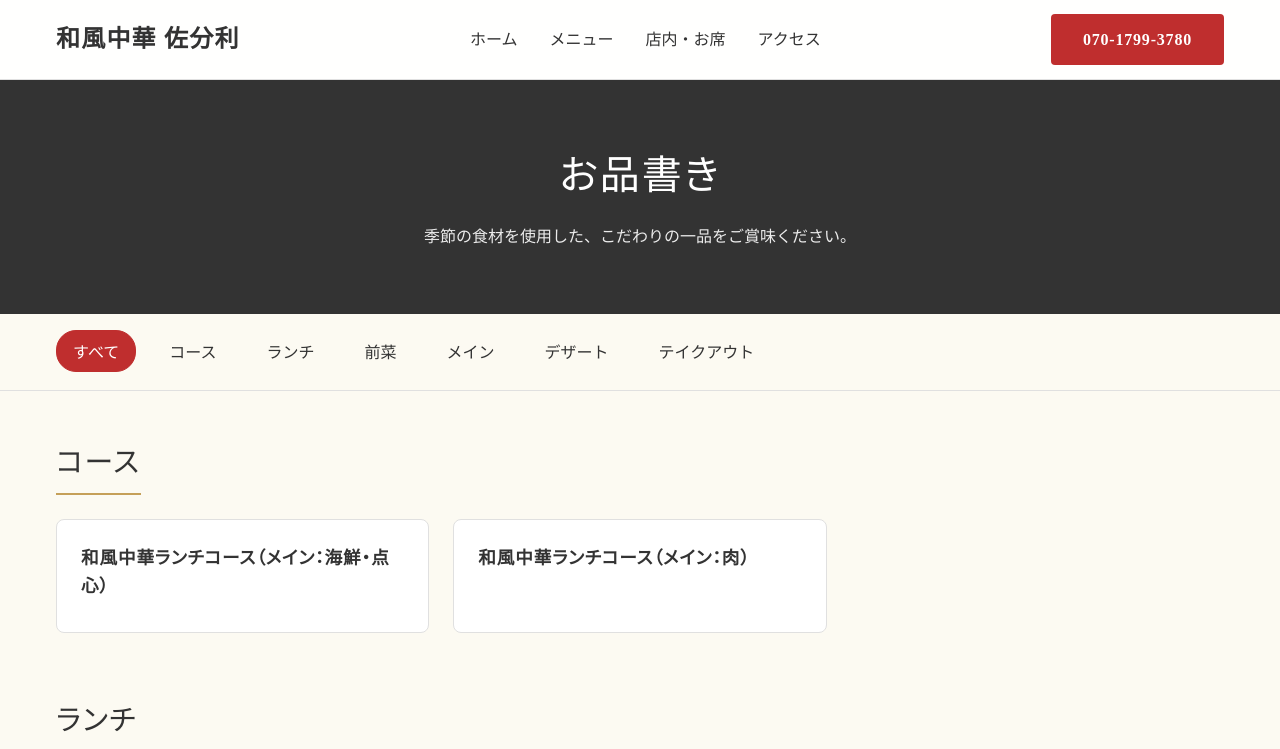
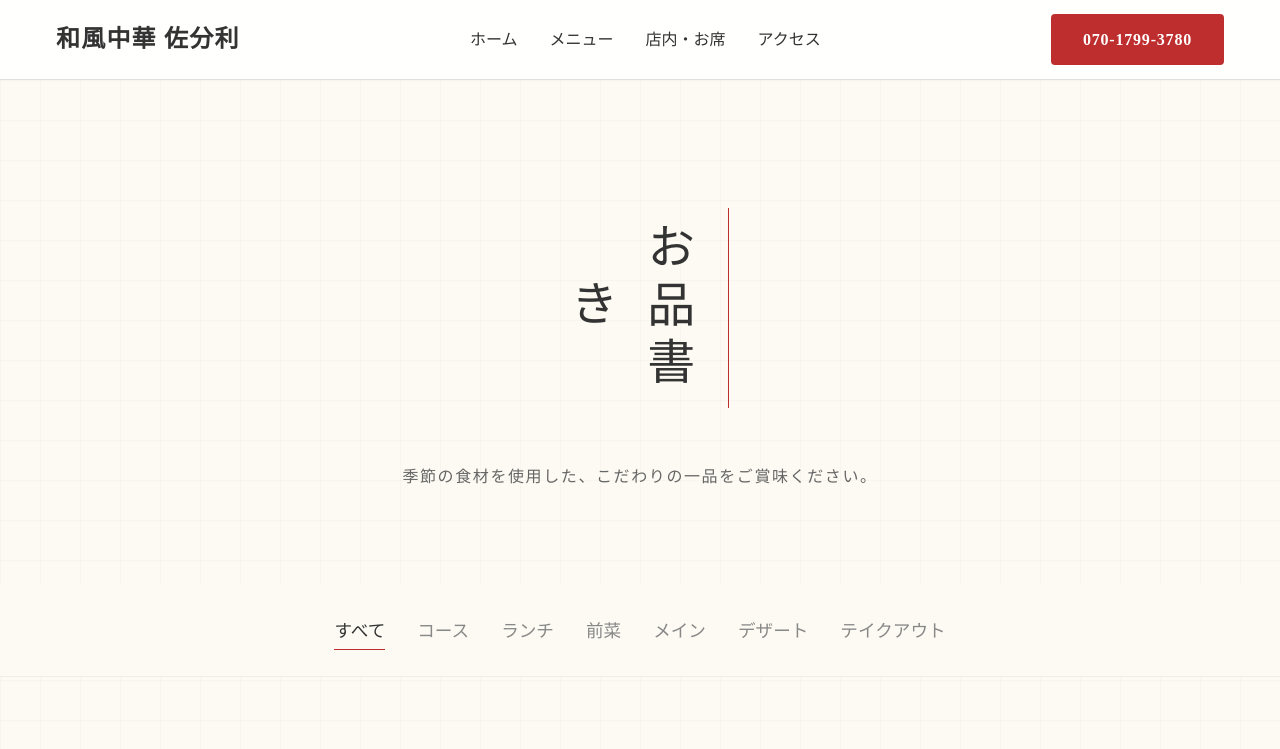
Before and after one commit to por-lgtm/saburi, a Next.js app: page /menu in a window 1280 px wide. Shown: the top 749 px of the page. Built offline with nearby package versions, Linux system fonts and the light colour scheme.

Commit message:
style: Redesign menu page with modern Japanese-Chinese aesthetic

```diff
--- a/src/app/menu/page.module.css
+++ b/src/app/menu/page.module.css
@@ -1,28 +1,67 @@
 .container {
     min-height: 100vh;
-    padding-bottom: 4rem;
+    padding-bottom: 6rem;
+    background-image:
+        linear-gradient(to right, rgba(0, 0, 0, 0.02) 1px, transparent 1px),
+        linear-gradient(to bottom, rgba(0, 0, 0, 0.02) 1px, transparent 1px);
+    background-size: 40px 40px;
+    /* Subtle grid pattern */
+    background-color: var(--c-white);
 }
 
 .header {
-    background-color: var(--c-black);
-    color: #fff;
-    padding: 4rem 1rem;
+    background-color: transparent;
+    /* Remove heavy black background */
+    color: var(--c-black);
+    padding: 8rem 1rem 6rem;
+    /* More top padding */
     text-align: center;
     margin-bottom: 0;
+    position: relative;
 }
 
 .title {
-    font-size: 2.5rem;
-    margin-bottom: 1rem;
+    font-size: 3rem;
+    margin-bottom: 2rem;
     font-family: var(--font-serif);
+    font-weight: 500;
+    letter-spacing: 0.2em;
+
+    /* Vertical writing style */
+    writing-mode: vertical-rl;
+    text-orientation: upright;
+    margin: 0 auto 2rem;
+    height: 200px;
+    /* Adjust height for vertical text */
+    display: inline-block;
+    border-right: 1px solid var(--c-red);
+    /* Vertical accent line next to title */
+    padding-right: 1.5rem;
 }
 
 .subtitle {
     font-size: 1rem;
-    opacity: 0.9;
+    color: #666;
+    font-family: var(--font-serif);
+    margin-top: 1rem;
+    letter-spacing: 0.1em;
 }
 
 .menuContent {
-    padding-top: 3rem;
+    padding-top: 4rem;
     min-height: 60vh;
+    max-width: 1000px;
+    /* Limit width for readability */
 }
+
+/* Mobile adjustments */
+@media (max-width: 768px) {
+    .header {
+        padding: 6rem 1rem 4rem;
+    }
+
+    .title {
+        font-size: 2.5rem;
+        height: 160px;
+    }
+}
--- a/src/components/Menu/CategoryNav.module.css
+++ b/src/components/Menu/CategoryNav.module.css
@@ -1,37 +1,49 @@
 .navWrapper {
   width: 100%;
-  background-color: var(--c-white);
-  border-bottom: 1px solid var(--c-gray-border);
+  background-color: rgba(252, 250, 242, 0.95);
+  /* Semi-transparent base color */
+  border-bottom: 1px solid rgba(0, 0, 0, 0.05);
   z-index: 100;
-  padding: 1rem 0;
+  padding: 1.5rem 0;
   transition: all 0.3s ease;
+  backdrop-filter: blur(5px);
 }
 
 .sticky {
   position: sticky;
   top: 0;
-  box-shadow: 0 2px 10px rgba(0, 0, 0, 0.05);
-  padding: 0.5rem 0;
+  box-shadow: 0 4px 20px rgba(0, 0, 0, 0.03);
+  padding: 1rem 0;
 }
 
 .nav {
   max-width: var(--content-width);
   margin: 0 auto;
   padding: 0 var(--sp-sm);
-  overflow-x: auto; /* Enable horizontal scroll on mobile */
+  overflow-x: auto;
   -webkit-overflow-scrolling: touch;
-  scrollbar-width: none; /* Hide scrollbar Firefox */
+  scrollbar-width: none;
 }
 
 .nav::-webkit-scrollbar {
-  display: none; /* Hide scrollbar Chrome/Safari */
+  display: none;
 }
 
 .navList {
   display: flex;
-  gap: 1rem;
+  gap: 2rem;
+  /* More spacing */
   white-space: nowrap;
-  padding-bottom: 2px; /* Prevent scrollbar overlay */
+  padding-bottom: 2px;
+  justify-content: center;
+  /* Center align on desktop */
+}
+
+/* On mobile, allow left align for scrolling */
+@media (max-width: 768px) {
+  .navList {
+    justify-content: flex-start;
+  }
 }
 
 .navItem {
@@ -42,26 +54,44 @@
   background: none;
   border: none;
   font-family: var(--font-serif);
-  font-size: 1rem;
-  color: var(--c-black);
-  padding: 0.5rem 1rem;
+  font-size: 1.1rem;
+  color: #888;
+  /* Muted inactive state */
+  padding: 0.5rem 0;
+  /* Removing horizontal padding */
   cursor: pointer;
-  border-radius: 20px;
   transition: all 0.3s;
-  border: 1px solid transparent;
+  position: relative;
+}
+
+.navButton::after {
+  content: '';
+  position: absolute;
+  bottom: 0;
+  left: 0;
+  width: 0;
+  height: 1px;
+  background-color: var(--c-red);
+  transition: width 0.3s ease;
 }
 
 .navButton:hover {
-  background-color: var(--c-gray-light);
+  color: var(--c-black);
+  background-color: transparent;
 }
 
 .active {
-  background-color: var(--c-red);
-  color: #fff;
-  border-color: var(--c-red);
+  color: var(--c-black);
+  /* Active is black, not red background */
+  font-weight: 500;
+}
+
+.active::after {
+  width: 100%;
+  /* Underline for active state */
 }
 
 .active:hover {
-  background-color: var(--c-red-light);
-  color: #fff;
+  background-color: transparent;
+  color: var(--c-black);
 }
--- a/src/components/Menu/MenuSection.module.css
+++ b/src/components/Menu/MenuSection.module.css
@@ -1,71 +1,90 @@
 .section {
-    margin-bottom: 4rem;
-    scroll-margin-top: 100px;
-    /* Adjust for sticky header/nav */
+    margin-bottom: 6rem;
+    /* Increased spacing between sections */
+    scroll-margin-top: 120px;
 }
 
 .categoryTitle {
-    font-size: 1.8rem;
-    margin-bottom: 1.5rem;
+    font-size: 2rem;
+    margin-bottom: 2.5rem;
     padding-bottom: 0.5rem;
-    border-bottom: 2px solid var(--c-gold);
+    border-bottom: 1px solid var(--c-black);
+    /* Thin, elegant line */
     display: inline-block;
     color: var(--c-black);
+    font-family: var(--font-serif);
+    letter-spacing: 0.1em;
 }
 
 .grid {
-    display: grid;
-    grid-template-columns: 1fr;
-    /* Mobile: 1 column */
-    gap: 1.5rem;
+    display: flex;
+    flex-direction: column;
+    gap: 2rem;
+    /* Spacing between items */
 }
 
-/* Tablet & Desktop */
+/* Tablet & Desktop: Switch to a 2-column list for better readability */
 @media (min-width: 768px) {
     .grid {
+        display: grid;
         grid-template-columns: repeat(2, 1fr);
-        /* Tablet: 2 columns */
-    }
-}
-
-@media (min-width: 1024px) {
-    .grid {
-        grid-template-columns: repeat(3, 1fr);
-        /* Desktop: 3 columns */
+        column-gap: 4rem;
+        /* Wide gap for elegance */
+        row-gap: 3rem;
     }
 }
 
 .card {
-    background-color: #fff;
-    border: 1px solid var(--c-gray-border);
-    padding: 1.5rem;
-    border-radius: 8px;
-    transition: transform 0.2s, box-shadow 0.2s;
+    /* Removed boxy borders and shadows */
+    background-color: transparent;
+    padding: 0;
+    border: none;
+    border-radius: 0;
+    border-bottom: 1px dotted var(--c-gray-border);
+    /* Subtle separator */
+    padding-bottom: 1.5rem;
+    transition: none;
+}
+
+.card:last-child {
+    border-bottom: none;
 }
 
 .card:hover {
-    transform: translateY(-2px);
-    box-shadow: 0 4px 12px rgba(0, 0, 0, 0.05);
+    transform: none;
+    box-shadow: none;
+}
+
+.info {
+    display: flex;
+    flex-direction: column;
 }
 
 .itemName {
-    font-size: 1.1rem;
-    font-weight: bold;
+    font-family: var(--font-serif);
+    font-size: 1.25rem;
+    font-weight: 500;
     margin-bottom: 0.5rem;
     color: var(--c-black);
+    letter-spacing: 0.05em;
 }
 
 .itemDesc {
-    font-size: 0.9rem;
-    color: #666;
+    font-size: 0.95rem;
+    color: #555;
+    /* Slightly darker for readability */
     margin-bottom: 0.5rem;
-    line-height: 1.5;
+    line-height: 1.8;
+    /* More breathing room */
 }
 
 .itemPrice {
-    font-weight: bold;
-    color: var(--c-red);
+    font-family: var(--font-serif);
+    /* Price numbers in serif look elegant */
+    font-weight: normal;
+    color: var(--c-black);
     font-size: 1.1rem;
-    margin-top: auto;
-    /* Push to bottom if flex column */
+    margin-top: 0.5rem;
+    text-align: right;
+    /* Align price to right */
 }
```
